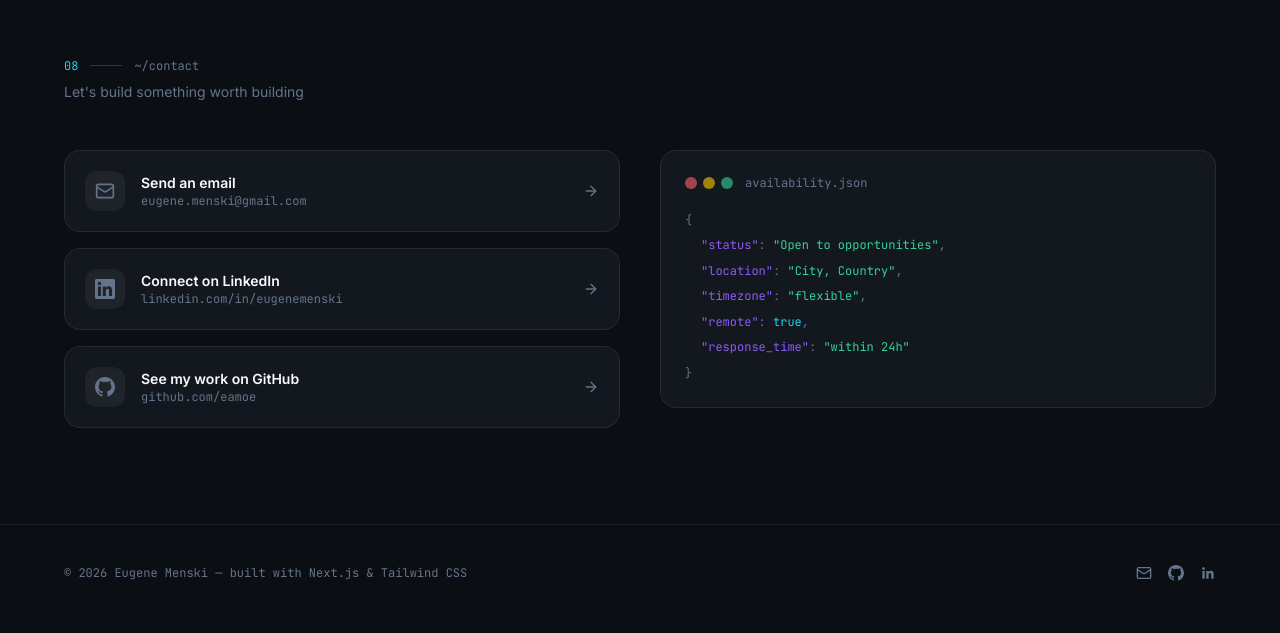
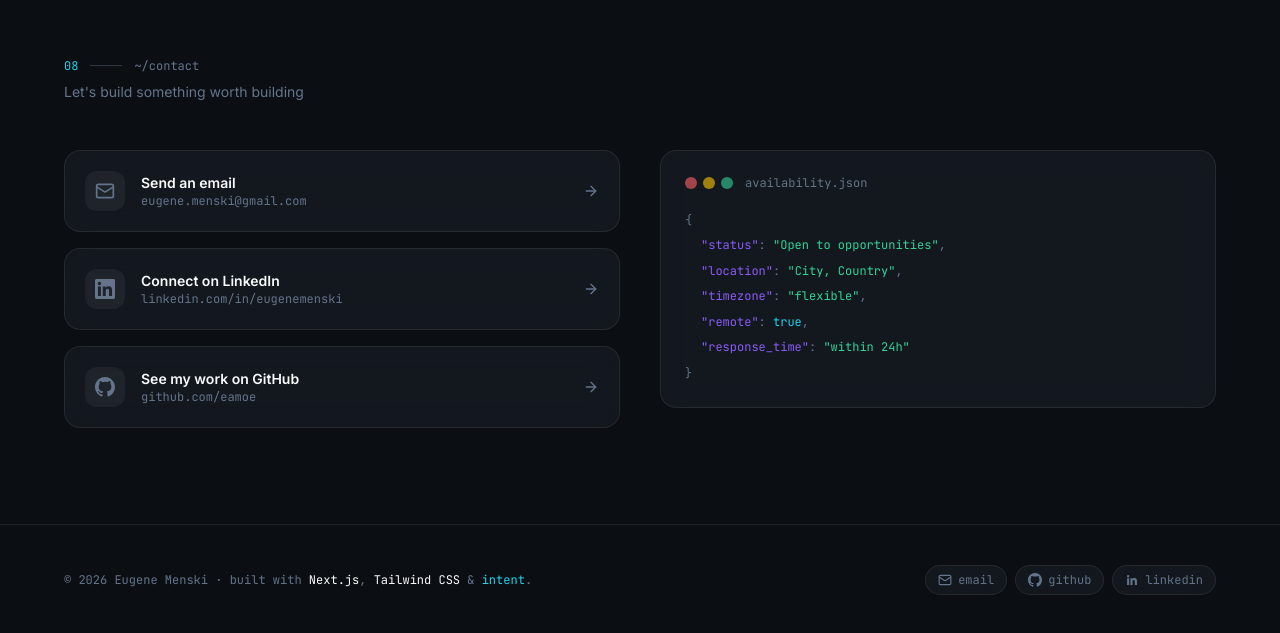
Before and after one commit to eamoe/digital-cv, a Next.js app: page /digital-cv/ in a window 1280 px wide. Shown: the part 5856-6489 px from the top of the page. Built offline with nearby package versions, Linux system fonts and the light colour scheme.

Commit message:
fix(footer): pill-shaped social buttons with labels and styled copyright.

```diff
--- a/src/components/portfolio/Footer.tsx
+++ b/src/components/portfolio/Footer.tsx
@@ -30,21 +30,24 @@ export default function Footer() {
     <footer className="border-t border-white/8 py-10 px-6">
       <div className="max-w-6xl mx-auto flex flex-col sm:flex-row items-center justify-between gap-4">
 
-        <p className="text-xs font-mono text-muted">
-          © {year} {profile.name} — built with Next.js &amp; Tailwind CSS
+        <p className="font-mono text-[12px] text-muted">
+          © {year} {profile.name} · built with{' '}
+          <span className="text-foreground">Next.js</span>,{' '}
+          <span className="text-foreground">Tailwind CSS</span> &amp;{' '}
+          <span className="text-primary">intent</span>.
         </p>
 
-        <div className="flex items-center gap-4">
+        <div className="flex items-center gap-2">
           {SOCIAL.map(({ href, icon: Icon, label }) => (
             <a
               key={href}
               href={href}
               target={href.startsWith('mailto') ? undefined : '_blank'}
               rel="noopener noreferrer"
-              aria-label={label}
-              className="text-muted hover:text-foreground transition-colors duration-200"
+              className="glass flex items-center gap-1.5 px-3 py-1.5 rounded-full border border-white/10 text-xs font-mono text-muted hover:text-foreground hover:border-white/25 transition-all duration-200"
             >
-              <Icon className="w-4 h-4" />
+              <Icon className="w-3.5 h-3.5 shrink-0" />
+              <span>{label.toLowerCase()}</span>
             </a>
           ))}
         </div>
```
